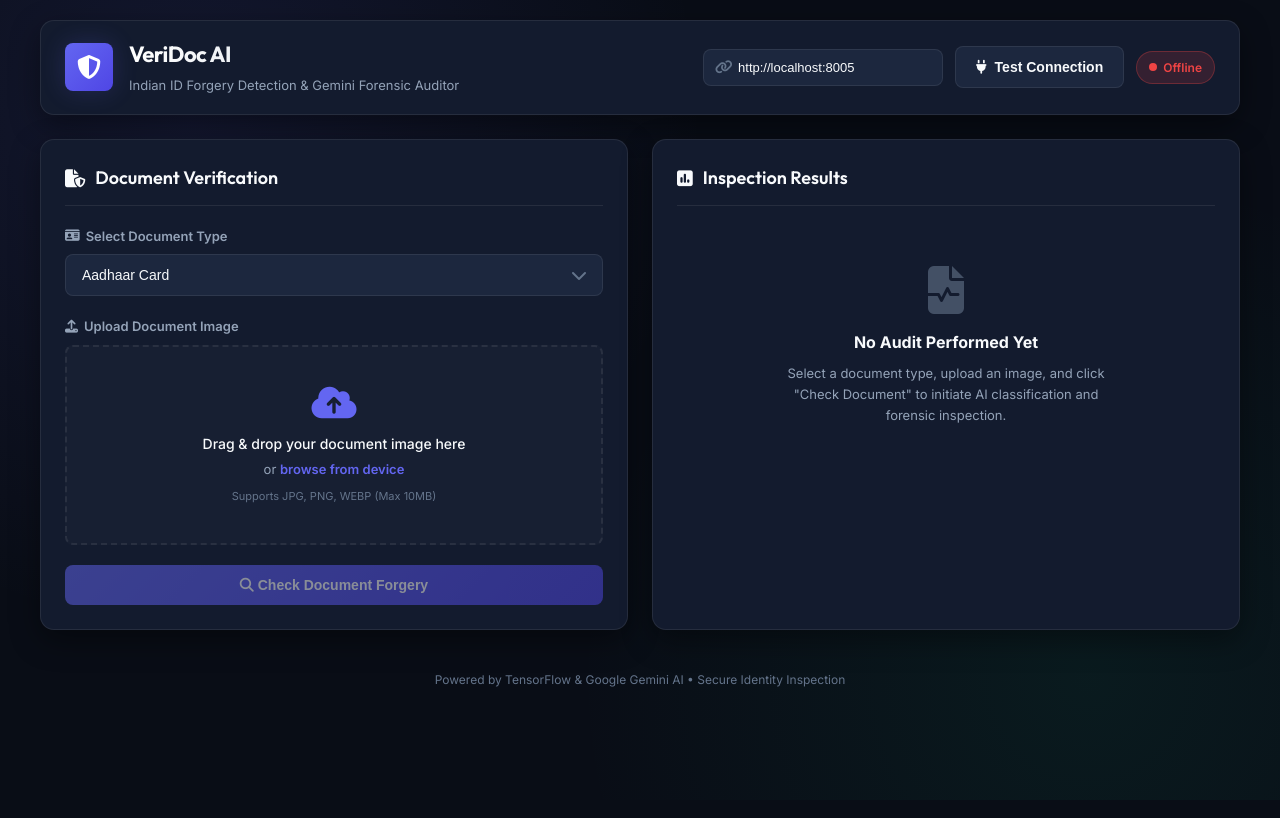
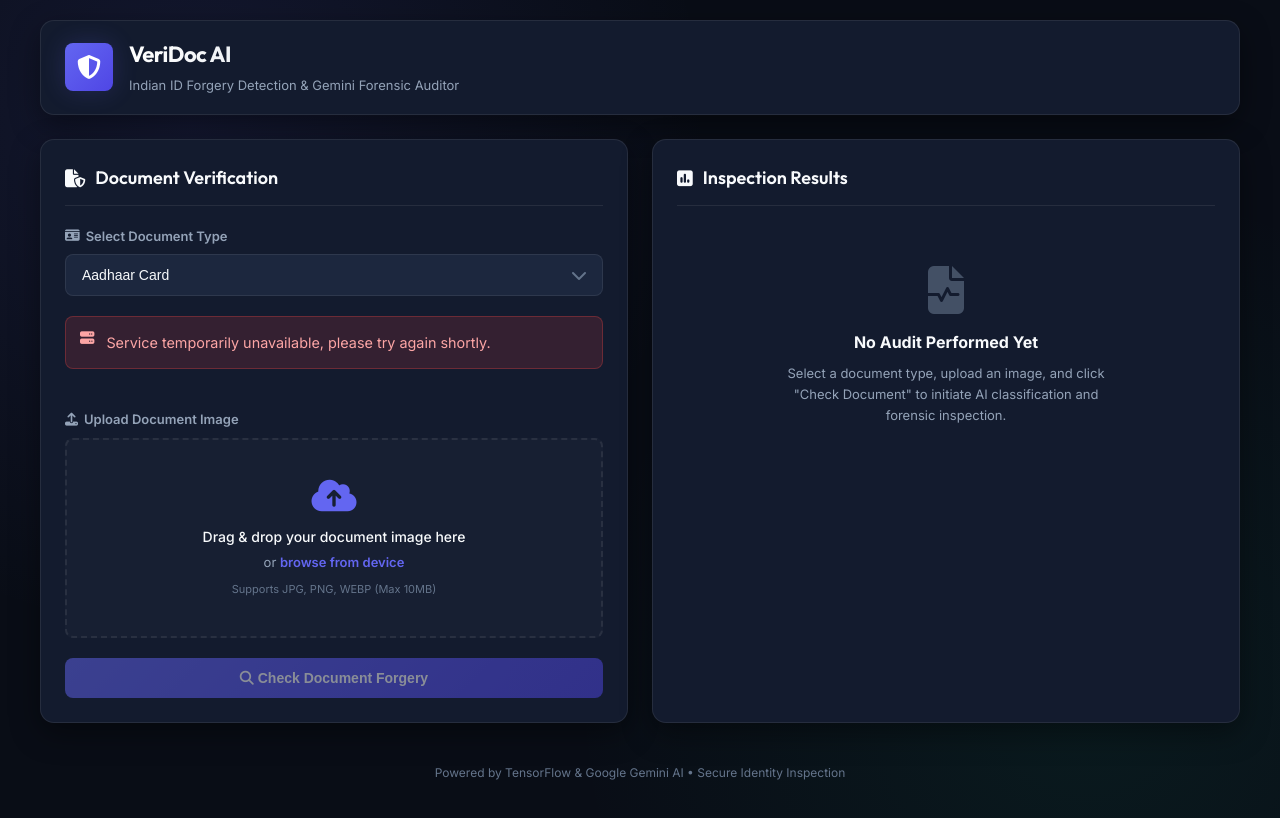
Before and after one commit to vamshi242005/indian-id-forgery-dtection, a plain HTML site: page index.html in a window 1280 px wide. Drawn offline with Linux system fonts and the light colour scheme; no server answers.

Commit message:
Automate frontend to backend connection, remove manual connection UI

```diff
--- a/index.html
+++ b/index.html
@@ -26,19 +26,7 @@
                 </div>
             </div>
 
-            <!-- Connection Control -->
-            <div class="connection-box">
-                <div class="input-wrapper">
-                    <i class="fa-solid fa-link input-icon"></i>
-                    <input type="text" id="backendUrl" placeholder="http://localhost:8005" value="http://localhost:8005" autocomplete="off">
-                </div>
-                <button id="testConnectionBtn" class="btn btn-secondary">
-                    <i class="fa-solid fa-plug"></i> Test Connection
-                </button>
-                <div id="connectionStatus" class="status-badge status-offline">
-                    <span class="dot"></span> <span id="statusText">Offline</span>
-                </div>
-            </div>
+            <!-- Connection Control Removed -->
         </header>
 
         <!-- Main Content Layout -->
@@ -59,6 +47,12 @@
                         </select>
                         <i class="fa-solid fa-chevron-down select-icon"></i>
                     </div>
+                </div>
+
+                <!-- Friendly Backend Connection Error (Hidden by default) -->
+                <div id="connectionErrorBanner" class="alert alert-danger hidden" style="margin-bottom: 20px; font-size: 0.9rem;">
+                    <i class="fa-solid fa-server"></i>
+                    <span>Service temporarily unavailable, please try again shortly.</span>
                 </div>
 
                 <!-- Drag & Drop Upload Zone -->
--- a/script.js
+++ b/script.js
@@ -1,9 +1,6 @@
 document.addEventListener("DOMContentLoaded", () => {
     // DOM Elements
-    const backendUrlInput = document.getElementById("backendUrl");
-    const testConnectionBtn = document.getElementById("testConnectionBtn");
-    const connectionStatus = document.getElementById("connectionStatus");
-    const statusText = document.getElementById("statusText");
+    const connectionErrorBanner = document.getElementById("connectionErrorBanner");
 
     const documentTypeSelect = document.getElementById("documentType");
     const dropZone = document.getElementById("dropZone");
@@ -35,66 +32,36 @@
 
     let selectedFile = null;
 
-    // Load saved Backend URL from localStorage or default to http://localhost:8000
-    const savedUrl = localStorage.getItem("veridoc_backend_url");
-    if (savedUrl) {
-        backendUrlInput.value = savedUrl;
+    // Configuration: Auto-configure the backend address
+    // In production when served by the FastAPI backend, this remains empty to use relative paths.
+    // When using a bundler like Vite/React, this could be: const API_BASE_URL = process.env.API_URL || "";
+    let API_BASE_URL = "";
+
+    // Auto-detect local development (frontend running separately on port 5500)
+    if (window.location.hostname === "localhost" && window.location.port === "5500") {
+        API_BASE_URL = "http://localhost:8005";
     }
 
-    function getBackendUrl() {
-        let url = backendUrlInput.value.trim();
-        if (!url) {
-            if (window.location.protocol.startsWith("http") && !window.location.host.includes("5500")) {
-                url = window.location.origin;
-            } else {
-                url = "http://localhost:8005";
-            }
-        }
-        return url.replace(/\/+$/, "");
-    }
-
-    // Save Backend URL on change
-    backendUrlInput.addEventListener("change", () => {
-        localStorage.setItem("veridoc_backend_url", getBackendUrl());
-        testBackendConnection();
-    });
-
-    // Test Connection to /health
-    async function testBackendConnection() {
-        const baseUrl = getBackendUrl();
-        connectionStatus.className = "status-badge status-offline";
-        statusText.textContent = "Connecting...";
-
+    // Background Health Check
+    async function performSilentHealthCheck() {
         try {
-            const resp = await fetch(`${baseUrl}/health`, {
+            const resp = await fetch(`${API_BASE_URL}/health`, {
                 method: "GET",
                 headers: {
                     "ngrok-skip-browser-warning": "true"
                 }
             });
-
-            if (resp.ok) {
-                const data = await resp.json();
-                if (data.status === "ok") {
-                    connectionStatus.className = "status-badge status-online";
-                    statusText.textContent = "Online";
-                    return true;
-                }
+            if (!resp.ok) {
+                throw new Error("Server not responding with OK status");
             }
-            throw new Error("Server status not ok");
         } catch (err) {
-            connectionStatus.className = "status-badge status-offline";
-            statusText.textContent = "Offline";
-            return false;
+            console.warn("Backend health check failed:", err);
+            connectionErrorBanner.classList.remove("hidden");
         }
     }
 
-    testConnectionBtn.addEventListener("click", () => {
-        testBackendConnection();
-    });
-
-    // Test connection on load
-    testBackendConnection();
+    // Run health check silently on load without blocking UI
+    performSilentHealthCheck();
 
     // Drag and Drop Handling
     ["dragenter", "dragover"].forEach(eventName => {
@@ -166,7 +133,6 @@
         hideResults();
         setLoading(true);
 
-        const baseUrl = getBackendUrl();
         const docType = documentTypeSelect.value;
 
         const formData = new FormData();
@@ -174,7 +140,7 @@
         formData.append("file", selectedFile);
 
         try {
-            const response = await fetch(`${baseUrl}/predict`, {
+            const response = await fetch(`${API_BASE_URL}/predict`, {
                 method: "POST",
                 headers: {
                     "ngrok-skip-browser-warning": "true"
@@ -198,7 +164,7 @@
             console.error("Verification Request Error:", err);
             showError(
                 "Backend Connection Failed",
-                `Unable to reach backend at ${baseUrl}. Ensure the FastAPI server is running and CORS is enabled.`
+                `Unable to reach the backend server. Ensure the service is running and CORS is enabled.`
             );
         } finally {
             setLoading(false);
```
